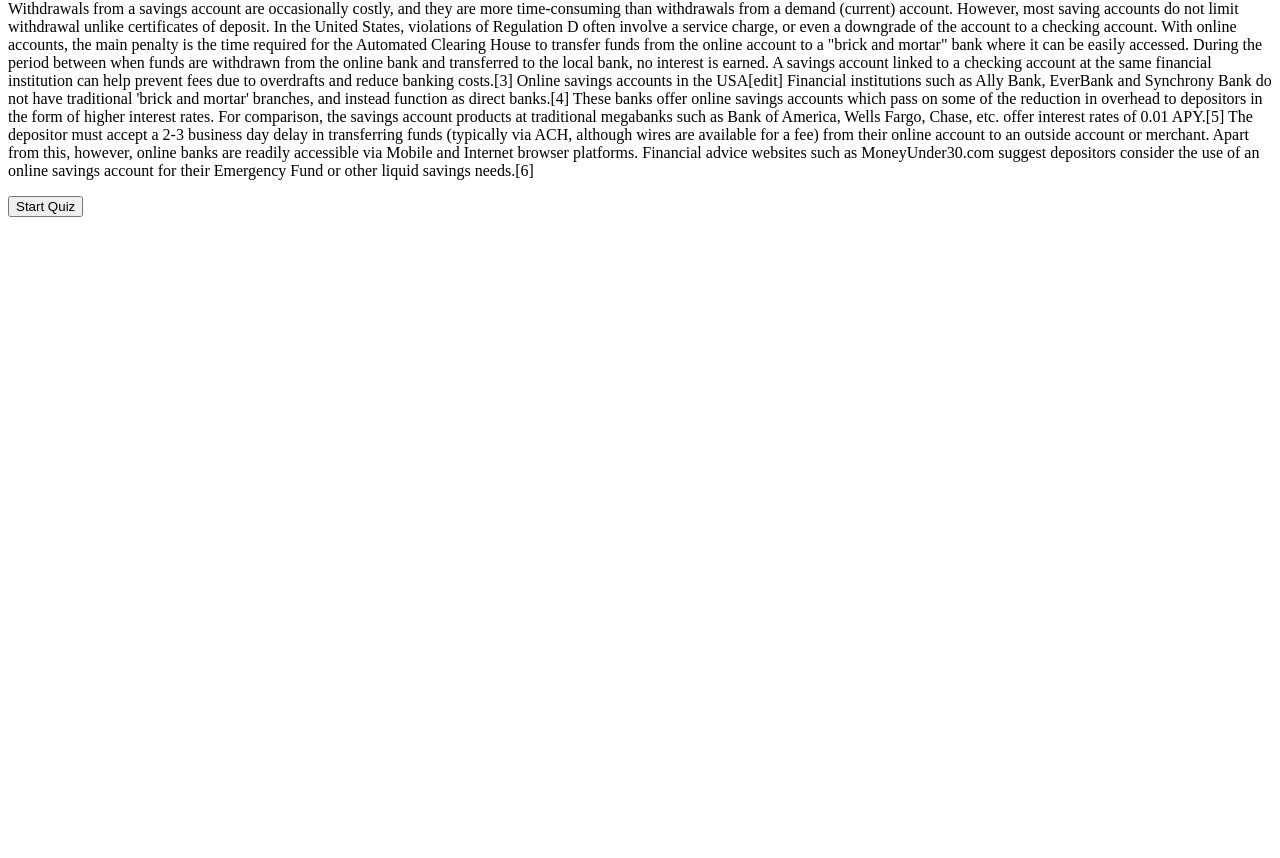
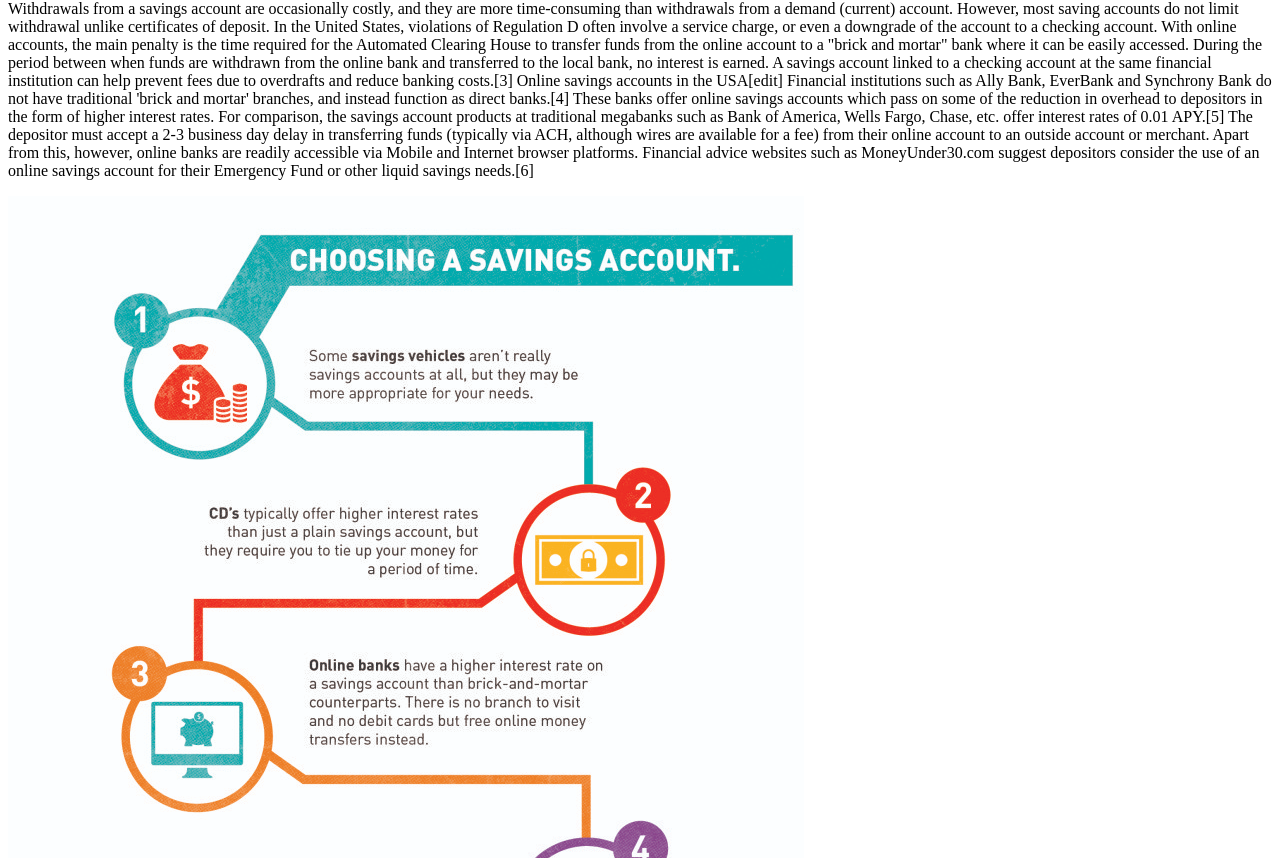
Before and after one commit to brandoncornel/FirstWorldProblems, a website: page savings.html in a window 1280 px wide. Shown: the part 402-1260 px from the top of the page. Before the commit the page ends 800 px from the top, so only its background shows below. Drawn offline with Linux system fonts and the light colour scheme.

Commit message:
*added infrographic images

```diff
--- a/savings.html
+++ b/savings.html
@@ -22,6 +22,7 @@
 
     The depositor must accept a 2-3 business day delay in transferring funds (typically via ACH, although wires are available for a fee) from their online account to an outside account or merchant. Apart from this, however, online banks are readily accessible via Mobile and Internet browser platforms. Financial advice websites such as MoneyUnder30.com suggest depositors consider the use of an online savings account for their Emergency Fund or other liquid savings needs.[6]
 </p>
+<img src = "images/infographic_1.jpg">
     <form action="quiz.html#loadQuiz?savings">
         <input class="mdl-button mdl-js-button mdl-button--raised" type="submit" value="Start Quiz" />
     </form>
```
Also changed, not shown: images/infographic_1.jpg (added).
